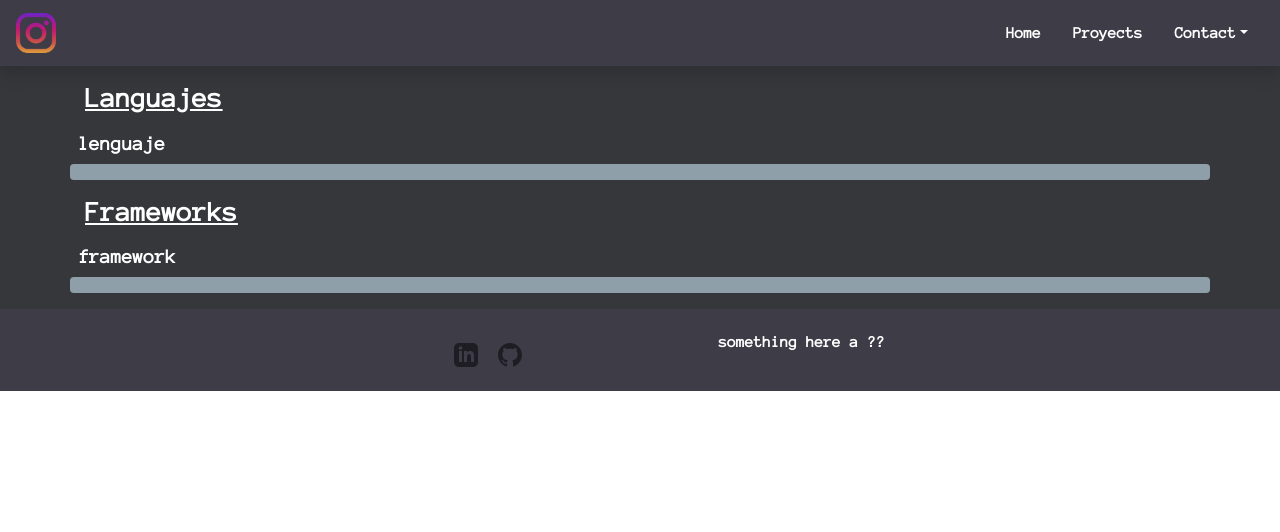
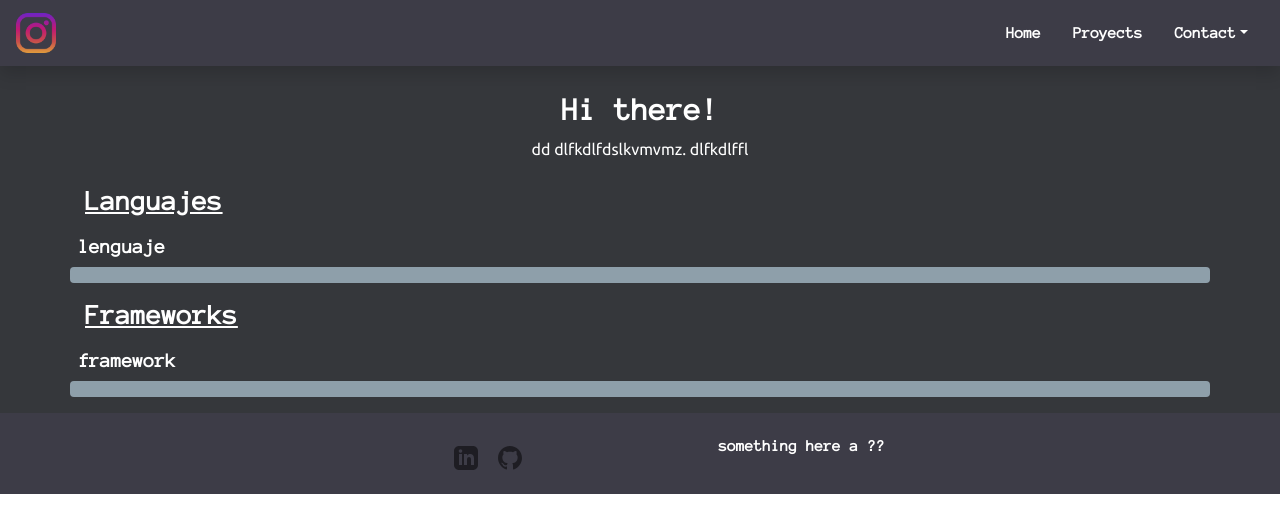
Before and after one commit to EzequielMonforte/vue-PersonalPage, a Vue app: page / in a window 1280 px wide. Shown: the top 532 px of the page. Built offline with nearby package versions, Linux system fonts and the light colour scheme; no server answers.

Commit message:
aboutme component added to home

```diff
--- a/src/styles.scss
+++ b/src/styles.scss
@@ -113,7 +113,7 @@ $fuentecuerpo: Anonymous Pro;
 }
 
 .icon:hover{
-    animation-name: opacidad;
+    animation-name: opacity;
     animation-duration: 0.2s;
     animation-timing-function: ease;
     animation-fill-mode: forwards;
--- a/src/views/index.vue
+++ b/src/views/index.vue
@@ -1,14 +1,20 @@
 <template>
- <skills/>
+<div style="margin-top: 25px">
+  <about-me/>
+  <skills/>
+</div>
+
 </template>
 
 <script>
 import Skills from '../components/Skills.vue'
 import Proyecto from '../components/Proyectos.vue'
+import AboutMe from '../components/AboutMe.vue'
+
 
 export default {
   components:{
-    Proyecto, Skills
+    Proyecto, Skills, AboutMe
   },
 
 }
```
